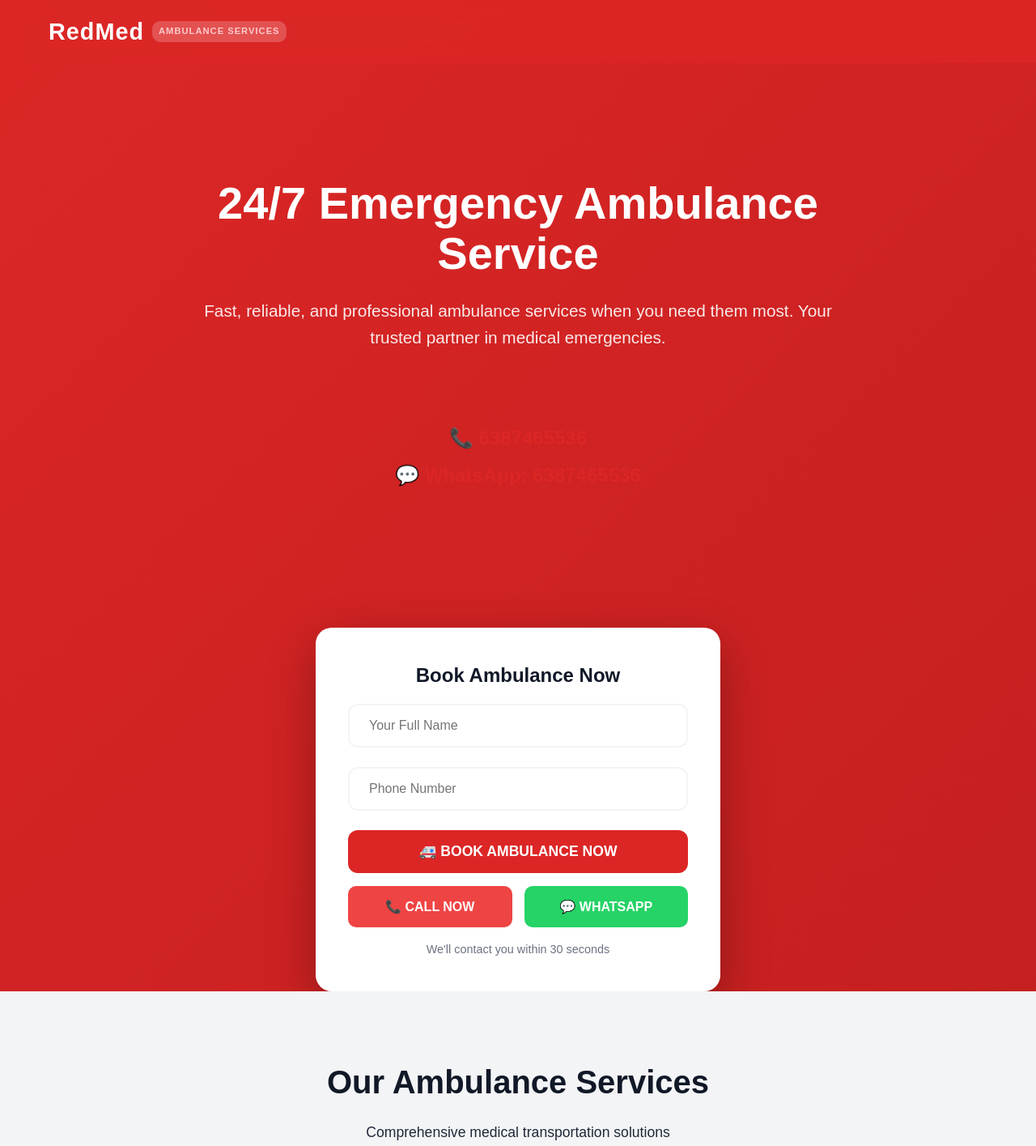
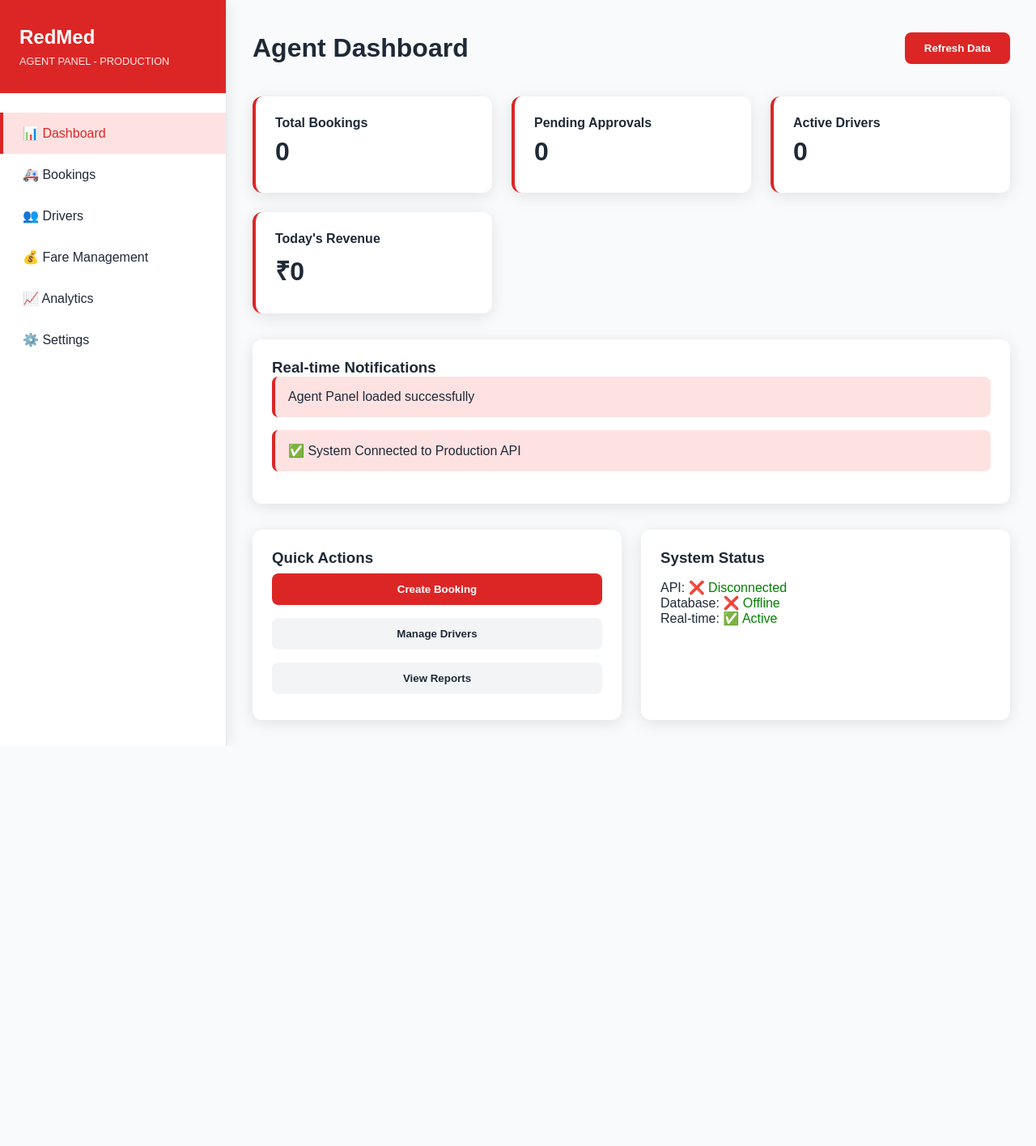
Before and after one commit to redmedambulanceservice-star/redmed-backend, a website: page index.html in a window 1280 px wide. Shown: the top 1415 px of the page at 81% size. After the commit the page ends 921 px from the top, so only its background shows below. Drawn offline with Linux system fonts and the light colour scheme; no server answers.

Commit message:
Add files via upload

```diff
--- a/index.html
+++ b/index.html
@@ -3,458 +3,271 @@
 <head>
     <meta charset="UTF-8">
     <meta name="viewport" content="width=device-width, initial-scale=1.0">
-    <title>RedMed Ambulance - 24/7 Emergency Services</title>
+    <title>RedMed Agent Panel - Production Dashboard</title>
     <style>
         :root {
             --primary-red: #DC2626;
             --dark-red: #B91C1C;
             --light-red: #FEE2E2;
-            --dark-blue: #1E3A8A;
-            --gray-900: #111827;
+            --gray-100: #F3F4F6;
             --gray-800: #1F2937;
-            --gray-100: #F3F4F6;
-            --white: #FFFFFF;
         }
-
-        * {
-            margin: 0;
-            padding: 0;
-            box-sizing: border-box;
+        * { margin: 0; padding: 0; box-sizing: border-box; }
+        body {
+            font-family: Arial, sans-serif;
+            background: #f8fafc;
+            color: var(--gray-800);
         }
-
-        body {
-            font-family: 'Arial', sans-serif;
-            background: linear-gradient(135deg, var(--primary-red) 0%, var(--dark-red) 100%);
-            color: var(--white);
-            line-height: 1.6;
+        .agent-container {
+            display: grid;
+            grid-template-columns: 280px 1fr;
             min-height: 100vh;
         }
 
-        .container {
-            max-width: 1200px;
-            margin: 0 auto;
-            padding: 0 20px;
+        /* Sidebar */
+        .sidebar {
+            background: white;
+            border-right: 1px solid #e5e7eb;
+            box-shadow: 0 0 20px rgba(0,0,0,0.1);
+        }
+        .sidebar-header {
+            padding: 2rem 1.5rem;
+            background: var(--primary-red);
+            color: white;
+        }
+        .sidebar-logo {
+            font-size: 1.5rem;
+            font-weight: 900;
+            margin-bottom: 0.5rem;
+        }
+        .sidebar-subtitle {
+            font-size: 0.8rem;
+            opacity: 0.9;
+        }
+        .nav-menu {
+            padding: 1.5rem 0;
+        }
+        .nav-item {
+            padding: 1rem 1.5rem;
+            display: flex;
+            align-items: center;
+            gap: 12px;
+            cursor: pointer;
+            transition: all 0.3s ease;
+            border-left: 4px solid transparent;
+        }
+        .nav-item:hover, .nav-item.active {
+            background: var(--light-red);
+            border-left-color: var(--primary-red);
+            color: var(--primary-red);
         }
 
-        /* Header */
-        .header {
-            background: rgba(220, 38, 38, 0.95);
-            padding: 1rem 0;
-            position: fixed;
-            width: 100%;
-            top: 0;
-            z-index: 1000;
-            backdrop-filter: blur(10px);
+        /* Main Content */
+        .main-content {
+            padding: 2rem;
         }
-
-        .nav {
+        .dashboard-header {
             display: flex;
             justify-content: space-between;
             align-items: center;
+            margin-bottom: 2rem;
+        }
+        .stats-grid {
+            display: grid;
+            grid-template-columns: repeat(auto-fit, minmax(240px, 1fr));
+            gap: 1.5rem;
+            margin-bottom: 2rem;
+        }
+        .stat-card {
+            background: white;
+            padding: 1.5rem;
+            border-radius: 12px;
+            box-shadow: 0 4px 20px rgba(0,0,0,0.1);
+            border-left: 4px solid var(--primary-red);
+        }
+        .stat-value {
+            font-size: 2rem;
+            font-weight: 800;
+            color: var(--gray-800);
+            margin: 0.5rem 0;
+        }
+        .stat-label {
+            color: var(--gray-800);
+            font-weight: 600;
         }
 
-        .logo {
-            display: flex;
-            align-items: center;
-            gap: 10px;
+        /* Notifications */
+        .notifications-panel {
+            background: white;
+            border-radius: 12px;
+            padding: 1.5rem;
+            margin-bottom: 2rem;
+            box-shadow: 0 4px 20px rgba(0,0,0,0.1);
         }
-
-        .logo-text {
-            font-size: 1.8rem;
-            font-weight: 900;
-            color: white;
-            letter-spacing: 1px;
-        }
-
-        .logo-subtitle {
-            font-size: 0.7rem;
-            color: #FECACA;
-            font-weight: 700;
-            letter-spacing: 1px;
-            background: rgba(255,255,255,0.2);
-            padding: 4px 8px;
-            border-radius: 10px;
-        }
-
-        /* Hero Section */
-        .hero {
-            padding: 140px 0 80px;
-            color: white;
-            position: relative;
-            overflow: hidden;
-            margin-top: 80px;
-            text-align: center;
-        }
-
-        .hero-content {
-            max-width: 800px;
-            margin: 0 auto;
-        }
-
-        .hero h1 {
-            font-size: 3.5rem;
-            font-weight: 900;
-            line-height: 1.1;
-            margin-bottom: 1.5rem;
-        }
-
-        .hero p {
-            font-size: 1.3rem;
-            margin-bottom: 2rem;
-            opacity: 0.9;
-        }
-
-        /* Booking Form */
-        .booking-form {
-            background: var(--white);
-            color: var(--gray-800);
-            padding: 2.5rem;
-            border-radius: 20px;
-            box-shadow: 0 20px 60px rgba(0,0,0,0.3);
-            max-width: 500px;
-            margin: 0 auto;
-        }
-
-        .form-title {
-            color: var(--gray-900);
-            font-size: 1.5rem;
-            font-weight: 800;
+        .notification-item {
+            padding: 1rem;
+            border-left: 4px solid var(--primary-red);
+            background: var(--light-red);
             margin-bottom: 1rem;
-            text-align: center;
-        }
-
-        .form-group {
-            margin-bottom: 1.5rem;
-        }
-
-        .form-input {
-            width: 100%;
-            padding: 1rem 1.5rem;
-            border: 2px solid var(--gray-100);
-            border-radius: 12px;
-            font-size: 1rem;
-            transition: all 0.3s ease;
-        }
-
-        .form-input:focus {
-            outline: none;
-            border-color: var(--primary-red);
-            box-shadow: 0 0 0 3px rgba(220, 38, 38, 0.1);
-        }
-
-        .btn-emergency {
-            width: 100%;
-            background: var(--primary-red);
-            color: white;
-            padding: 1rem 2rem;
-            border: none;
-            border-radius: 12px;
-            font-size: 1.1rem;
-            font-weight: 700;
-            cursor: pointer;
-            transition: all 0.3s ease;
-            display: flex;
-            align-items: center;
-            justify-content: center;
-            gap: 10px;
-        }
-
-        .btn-emergency:hover {
-            background: var(--dark-red);
-            transform: translateY(-2px);
-            box-shadow: 0 10px 30px rgba(220, 38, 38, 0.4);
+            border-radius: 8px;
         }
 
         /* Quick Actions */
         .quick-actions {
             display: grid;
             grid-template-columns: 1fr 1fr;
-            gap: 15px;
-            margin-top: 1rem;
+            gap: 1.5rem;
         }
-
-        .btn-call, .btn-whatsapp {
-            padding: 0.8rem 1rem;
+        .action-card {
+            background: white;
+            padding: 1.5rem;
+            border-radius: 12px;
+            box-shadow: 0 4px 20px rgba(0,0,0,0.1);
+        }
+        .btn-primary {
+            background: var(--primary-red);
+            color: white;
+            padding: 12px 24px;
             border: none;
-            border-radius: 10px;
+            border-radius: 8px;
             font-weight: 600;
             cursor: pointer;
-            text-align: center;
-            text-decoration: none;
-            display: block;
-            transition: all 0.3s ease;
-        }
-
-        .btn-call {
-            background: #EF4444;
-            color: white;
-        }
-
-        .btn-whatsapp {
-            background: #25D366;
-            color: white;
-        }
-
-        .btn-call:hover, .btn-whatsapp:hover {
-            transform: translateY(-2px);
-        }
-
-        /* Services Section */
-        .services {
-            padding: 80px 0;
-            background: var(--gray-100);
-        }
-
-        .section-title {
-            text-align: center;
-            font-size: 2.5rem;
-            font-weight: 800;
-            color: var(--gray-900);
-            margin-bottom: 1rem;
-        }
-
-        .section-subtitle {
-            text-align: center;
-            color: var(--gray-800);
-            margin-bottom: 3rem;
-            font-size: 1.1rem;
-        }
-
-        .services-grid {
-            display: grid;
-            grid-template-columns: repeat(auto-fit, minmax(300px, 1fr));
-            gap: 2rem;
-        }
-
-        .service-card {
-            background: var(--white);
-            padding: 2rem;
-            border-radius: 15px;
-            text-align: center;
-            box-shadow: 0 4px 20px rgba(0,0,0,0.1);
-            transition: all 0.3s ease;
-            border-left: 4px solid var(--primary-red);
-        }
-
-        .service-card:hover {
-            transform: translateY(-5px);
-            box-shadow: 0 10px 40px rgba(0,0,0,0.15);
-        }
-
-        .service-icon {
-            font-size: 3rem;
-            margin-bottom: 1rem;
-        }
-
-        .service-name {
-            font-size: 1.3rem;
-            font-weight: 700;
-            color: var(--gray-900);
-            margin-bottom: 0.5rem;
-        }
-
-        .service-desc {
-            color: var(--gray-800);
-            line-height: 1.6;
-        }
-
-        /* Contact Info */
-        .contact-info {
-            text-align: center;
-            margin: 3rem 0;
-            padding: 2rem;
-        }
-
-        .phone-number {
-            font-size: 1.5rem;
-            font-weight: 700;
-            color: var(--primary-red);
+            width: 100%;
             margin: 0.5rem 0;
         }
-
-        /* Footer */
-        .footer {
-            background: var(--gray-900);
-            color: white;
-            padding: 3rem 0;
-            text-align: center;
-        }
-
-        .footer-logo {
-            font-size: 2rem;
-            font-weight: 900;
-            margin-bottom: 1rem;
-        }
-
-        /* Responsive */
-        @media (max-width: 768px) {
-            .hero h1 {
-                font-size: 2.5rem;
-            }
-
-            .hero-content {
-                padding: 0 20px;
-            }
-
-            .quick-actions {
-                grid-template-columns: 1fr;
-            }
-
-            .services-grid {
-                grid-template-columns: 1fr;
-            }
-
-            .booking-form {
-                margin: 0 20px;
-                padding: 2rem;
-            }
-        }
-
-        @media (max-width: 480px) {
-            .hero h1 {
-                font-size: 2rem;
-            }
-
-            .hero p {
-                font-size: 1.1rem;
-            }
-
-            .section-title {
-                font-size: 2rem;
-            }
+        .btn-secondary {
+            background: var(--gray-100);
+            color: var(--gray-800);
+            padding: 12px 24px;
+            border: none;
+            border-radius: 8px;
+            font-weight: 600;
+            cursor: pointer;
+            width: 100%;
+            margin: 0.5rem 0;
         }
     </style>
 </head>
 <body>
-    <!-- Header -->
-    <header class="header">
-        <div class="container">
-            <nav class="nav">
-                <div class="logo">
-                    <div class="logo-text">RedMed</div>
-                    <div class="logo-subtitle">AMBULANCE SERVICES</div>
+    <div class="agent-container">
+        <!-- Sidebar -->
+        <div class="sidebar">
+            <div class="sidebar-header">
+                <div class="sidebar-logo">RedMed</div>
+                <div class="sidebar-subtitle">AGENT PANEL - PRODUCTION</div>
             </div>
-            </nav>
+
+            <div class="nav-menu">
+                <div class="nav-item active">📊 Dashboard</div>
+                <div class="nav-item">🚑 Bookings</div>
+                <div class="nav-item">👥 Drivers</div>
+                <div class="nav-item">💰 Fare Management</div>
+                <div class="nav-item">📈 Analytics</div>
+                <div class="nav-item">⚙️ Settings</div>
             </div>
-    </header>
+        </div>
 
-    <!-- Hero Section -->
-    <section class="hero">
-        <div class="container">
-            <div class="hero-content">
-                <h1>24/7 Emergency Ambulance Service</h1>
-                <p>Fast, reliable, and professional ambulance services when you need them most. Your trusted partner in medical emergencies.</p>
+        <!-- Main Content -->
+        <div class="main-content">
+            <div class="dashboard-header">
+                <h1>Agent Dashboard</h1>
+                <div class="header-actions">
+                    <button class="btn-primary" onclick="refreshData()">Refresh Data</button>
+                </div>
+            </div>
 
-                <div class="contact-info">
-                    <div class="phone-number">📞 6387465536</div>
-                    <div class="phone-number">💬 WhatsApp: 6387465536</div>
+            <!-- Stats Grid -->
+            <div class="stats-grid">
+                <div class="stat-card">
+                    <div class="stat-label">Total Bookings</div>
+                    <div class="stat-value" id="totalBookings">0</div>
+                </div>
+                <div class="stat-card">
+                    <div class="stat-label">Pending Approvals</div>
+                    <div class="stat-value" id="pendingApprovals">0</div>
+                </div>
+                <div class="stat-card">
+                    <div class="stat-label">Active Drivers</div>
+                    <div class="stat-value" id="activeDrivers">0</div>
+                </div>
+                <div class="stat-card">
+                    <div class="stat-label">Today's Revenue</div>
+                    <div class="stat-value" id="todayRevenue">₹0</div>
+                </div>
+            </div>
+
+            <!-- Real-time Notifications -->
+            <div class="notifications-panel">
+                <h3>Real-time Notifications</h3>
+                <div id="notificationsContainer">
+                    <div class="notification-item">
+                        ✅ System Connected to Production API
                     </div>
                 </div>
             </div>
-    </section>
 
-    <!-- Booking Form -->
-    <section class="container">
-        <div class="booking-form">
-            <h3 class="form-title">Book Ambulance Now</h3>
-            <form id="bookingForm">
-                <div class="form-group">
-                    <input type="text" class="form-input" placeholder="Your Full Name" required id="userName">
-                </div>
-                <div class="form-group">
-                    <input type="tel" class="form-input" placeholder="Phone Number" required id="userPhone">
-                </div>
-                <button type="submit" class="btn-emergency">
-                    🚑 BOOK AMBULANCE NOW
-                </button>
-            </form>
-
+            <!-- Quick Actions -->
             <div class="quick-actions">
-                <a href="tel:6387465536" class="btn-call">📞 CALL NOW</a>
-                <a href="https://wa.me/6387465536" class="btn-whatsapp">💬 WHATSAPP</a>
+                <div class="action-card">
+                    <h3>Quick Actions</h3>
+                    <button class="btn-primary">Create Booking</button>
+                    <button class="btn-secondary">Manage Drivers</button>
+                    <button class="btn-secondary">View Reports</button>
                 </div>
 
-            <div style="text-align: center; margin-top: 1rem;">
-                <p style="color: #6B7280; font-size: 0.9rem;">We'll contact you within 30 seconds</p>
-            </div>
-        </div>
-    </section>
-
-    <!-- Services Section -->
-    <section class="services">
-        <div class="container">
-            <h2 class="section-title">Our Ambulance Services</h2>
-            <p class="section-subtitle">Comprehensive medical transportation solutions</p>
-
-            <div class="services-grid">
-                <div class="service-card">
-                    <div class="service-icon">💊</div>
-                    <h3 class="service-name">ALS Ambulance</h3>
-                    <p class="service-desc">Advanced Life Support with trained paramedics and critical care equipment</p>
-                </div>
-
-                <div class="service-card">
-                    <div class="service-icon">🚑</div>
-                    <h3 class="service-name">BLS Ambulance</h3>
-                    <p class="service-desc">Basic Life Support for safe patient transport and emergency care</p>
-                </div>
-
-                <div class="service-card">
-                    <div class="service-icon">⚰️</div>
-                    <h3 class="service-name">Dead Body Ambulance</h3>
-                    <p class="service-desc">Respectful and dignified mortuary transport services</p>
-                </div>
-
-                <div class="service-card">
-                    <div class="service-icon">❄️</div>
-                    <h3 class="service-name">Freezer Ambulance</h3>
-                    <p class="service-desc">Refrigerated transport for medical and pharmaceutical needs</p>
-                </div>
-
-                <div class="service-card">
-                    <div class="service-icon">🚁</div>
-                    <h3 class="service-name">Air Ambulance</h3>
-                    <p class="service-desc">Emergency air transport for critical long-distance medical needs</p>
-                </div>
-
-                <div class="service-card">
-                    <div class="service-icon">🚆</div>
-                    <h3 class="service-name">Train Ambulance</h3>
-                    <p class="service-desc">Comfortable long-distance rail transport with medical supervision</p>
+                <div class="action-card">
+                    <h3>System Status</h3>
+                    <div style="margin: 1rem 0;">
+                        <div>API: <span id="apiStatus" style="color: green;">✅ Connected</span></div>
+                        <div>Database: <span id="dbStatus" style="color: green;">✅ Online</span></div>
+                        <div>Real-time: <span id="socketStatus" style="color: green;">✅ Active</span></div>
                     </div>
                 </div>
             </div>
-    </section>
-
-    <!-- Footer -->
-    <footer class="footer">
-        <div class="container">
-            <div class="footer-logo">RedMed Ambulance</div>
-            <p>24/7 Emergency Medical Services</p>
-            <div class="contact-info">
-                <div class="phone-number">Emergency: 6387465536</div>
-                <div>WhatsApp: 6387465536</div>
         </div>
-            <p style="margin-top: 2rem; opacity: 0.8;">&copy; 2025 RedMed Ambulance Services. All rights reserved.</p>
     </div>
-    </footer>
 
     <script>
-        document.getElementById('bookingForm').addEventListener('submit', function(e) {
-            e.preventDefault();
+        // Check API Health
+        async function checkAPIHealth() {
+            try {
+                const response = await fetch('https://redmed-ambulance.onrender.com/api/health');
+                const data = await response.json();
 
-            const name = document.getElementById('userName').value;
-            const phone = document.getElementById('userPhone').value;
+                if (data.success) {
+                    document.getElementById('apiStatus').textContent = '✅ Connected';
+                    document.getElementById('dbStatus').textContent = data.database.includes('Connected') ? '✅ Online' : '❌ Offline';
+                }
+            } catch (error) {
+                document.getElementById('apiStatus').textContent = '❌ Disconnected';
+                document.getElementById('dbStatus').textContent = '❌ Offline';
+            }
+        }
 
-            alert(`Thank you ${name}! Our team will contact you at ${phone} within 30 seconds.`);
-            this.reset();
-        });
+        // Refresh Data
+        async function refreshData() {
+            await checkAPIHealth();
+            addNotification('Data refreshed successfully');
+        }
 
-        // Request notification permission
-        if ('Notification' in window) {
-            Notification.requestPermission();
+        // Add Notification
+        function addNotification(message) {
+            const container = document.getElementById('notificationsContainer');
+            const notification = document.createElement('div');
+            notification.className = 'notification-item';
+            notification.textContent = message;
+            container.prepend(notification);
         }
+
+        // Initial load
+        checkAPIHealth();
+        addNotification('Agent Panel loaded successfully');
+
+        // Simulate real-time updates
+        setInterval(() => {
+            const randomBookings = Math.floor(Math.random() * 10);
+            document.getElementById('totalBookings').textContent = randomBookings + 15;
+        }, 10000);
     </script>
 </body>
-
 </html>
```
Lines whose indentation alone changed are shown as unchanged.
